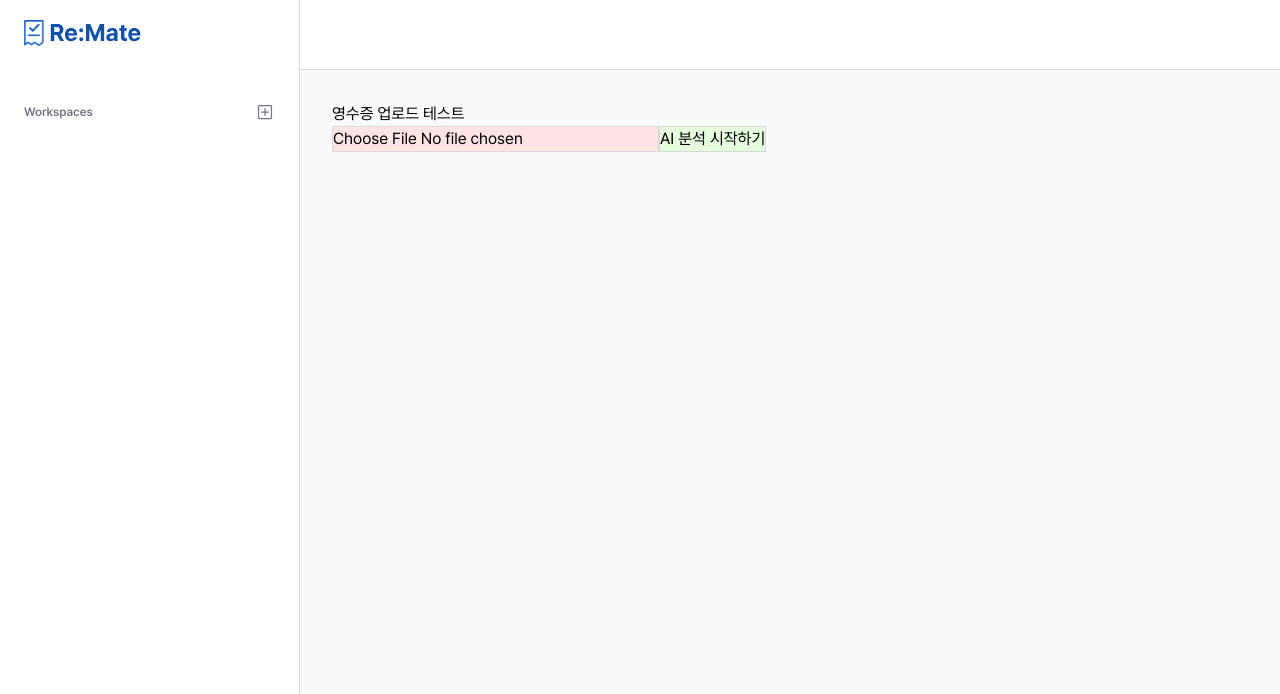
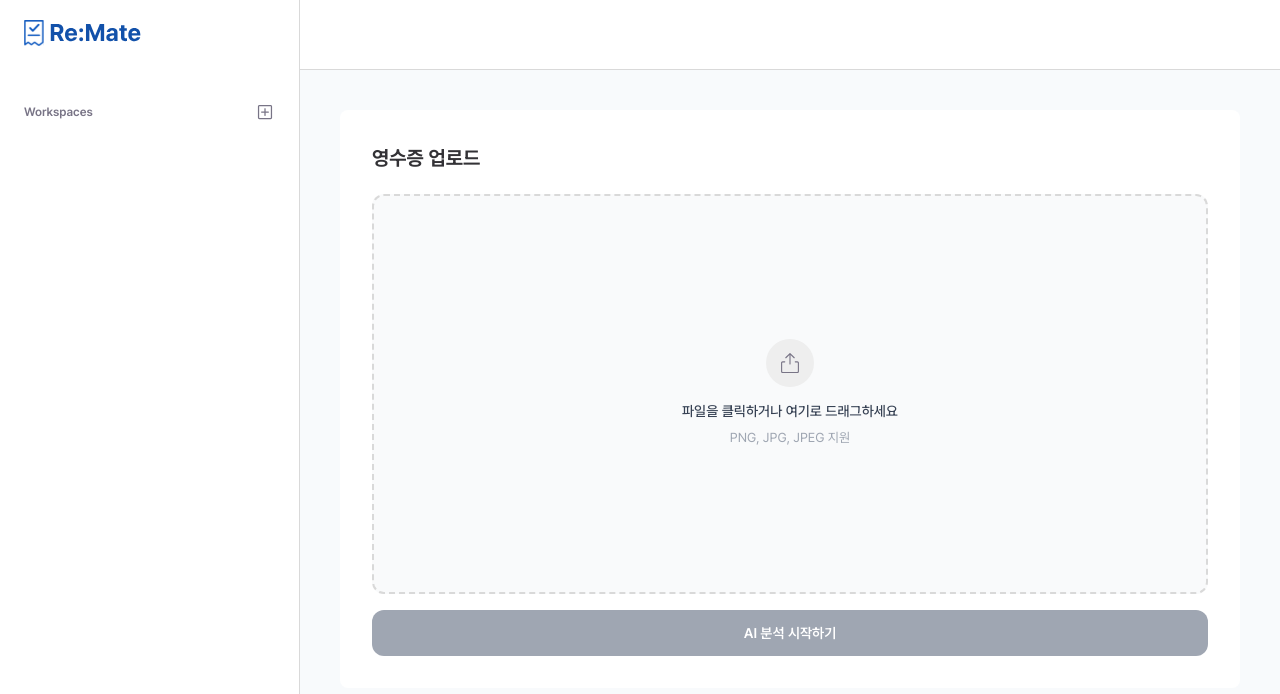
Before and after one commit to LMS10/ReMate, a Next.js app: page /workspace/1/upload in a window 1280 px wide. Shown: the top 694 px of the page. Built offline with nearby package versions, Linux system fonts and the light colour scheme; no server answers.

Commit message:
✨ Feat: 영수증 업로드 페이지 구현

```diff
--- a/src/app/(after-login)/workspace/[workspaceId]/upload/page.tsx
+++ b/src/app/(after-login)/workspace/[workspaceId]/upload/page.tsx
@@ -1,45 +1,305 @@
 'use client';
 
-import { useState } from 'react';
-import { useParams } from 'next/navigation';
-import { useUploadReceipt } from '@/apis/receipt/receipt.queries';
+import { useRef, useState } from 'react';
+import { toast } from 'react-toastify';
+import Image from 'next/image';
+import { useParams, useRouter } from 'next/navigation';
+import {
+  useConfirmReceipt,
+  useUpdateReceipt,
+  useUploadReceipt,
+} from '@/apis/receipt/receipt.queries';
 import { ReceiptUploadResponse } from '@/apis/receipt/receipt.type';
-import ReceiptPayInfo from '@/components/ReceiptPayInfo';
+import Button from '@/components/Buttons';
+import Icon from '@/components/Icon';
+import ConfirmModal from '@/components/modal/contents/ConfirmModal';
+import Modal from '@/components/modal/Modal';
+import ReceiptItemInfo from '@/components/ReceiptItemInfo';
+import ReceiptPayInfo, { ReceiptPayInfoHandle } from '@/components/ReceiptPayInfo';
+import { cn } from '@/utils/cn';
 
-export default function UploadPage() {
+type Step = 'idle' | 'ready' | 'loading' | 'done';
+
+export default function Page() {
+  const router = useRouter();
+  const params = useParams<{ workspaceId: string }>();
+  const fileInputRef = useRef<HTMLInputElement>(null);
+
+  const [step, setStep] = useState<Step>('idle');
   const [file, setFile] = useState<File | null>(null);
+  const [preview, setPreview] = useState<string | null>(null);
   const [uploadData, setUploadData] = useState<ReceiptUploadResponse['data'] | null>(null);
-  const params = useParams<{ workspaceId: string }>();
-  const { mutate: upload, isPending, isError, error } = useUploadReceipt();
+  const [isSaving, setIsSaving] = useState(false);
+  const [isDragging, setIsDragging] = useState(false);
+  const [isDuplicate, setIsDuplicate] = useState(false);
+
+  const receiptPayInfoRef = useRef<ReceiptPayInfoHandle>(null);
+
+  const { mutate: upload, isError, error } = useUploadReceipt();
+  const { mutateAsync: update } = useUpdateReceipt();
+  const { mutateAsync: confirm } = useConfirmReceipt();
+  const [showSaveConfirm, setShowSaveConfirm] = useState(false);
+
+  function handleFileSelect(selected: File) {
+    setFile(selected);
+    setStep('ready');
+    setIsDuplicate(false);
+    const reader = new FileReader();
+    reader.onload = (e) => setPreview(e.target?.result as string);
+    reader.readAsDataURL(selected);
+  }
+
+  function handleInputChange(e: React.ChangeEvent<HTMLInputElement>) {
+    const selected = e.target.files?.[0];
+    if (selected) handleFileSelect(selected);
+  }
+
+  function handleDragOver(e: React.DragEvent) {
+    e.preventDefault();
+    setIsDragging(true);
+  }
+
+  function handleDragLeave() {
+    setIsDragging(false);
+  }
+
+  function handleDrop(e: React.DragEvent) {
+    e.preventDefault();
+    setIsDragging(false);
+    const dropped = e.dataTransfer.files?.[0];
+    if (dropped && dropped.type.startsWith('image/')) {
+      handleFileSelect(dropped);
+    }
+  }
 
   function handleUpload() {
     if (!file) return;
+    setStep('loading');
     upload(
       { file, workspaceId: Number(params.workspaceId) },
       {
-        onSuccess: (res) => setUploadData(res.data),
+        onSuccess: (res) => {
+          if (res.data.duplicate) {
+            setIsDuplicate(true);
+            setStep('ready');
+            return;
+          }
+          setUploadData(res.data);
+          setStep('done');
+        },
+        onError: () => {
+          setStep('ready');
+        },
       },
     );
   }
 
+  async function handleSaveConfirm() {
+    if (!uploadData) return;
+
+    const editedValues = receiptPayInfoRef.current?.getEditedValues() ?? {
+      storeName: uploadData.storeName,
+      totalAmount: uploadData.totalAmount,
+      tradeAt: uploadData.tradeAt,
+    };
+
+    try {
+      await update({
+        id: uploadData.id,
+        workspaceId: Number(params.workspaceId),
+        body: editedValues,
+      });
+    } catch {
+      toast.error('영수증 저장에 실패했습니다.');
+      throw new Error();
+    }
+
+    try {
+      const res = await confirm({ id: uploadData.id, workspaceId: Number(params.workspaceId) });
+      toast.success('저장되었습니다. 관리자 승인 후 처리됩니다.');
+      router.push(`/workspace/${params.workspaceId}/${res.data.id}`);
+    } catch {
+      toast.error('영수증 저장에 실패했습니다.');
+      throw new Error();
+    }
+  }
+
+  function handleCancel() {
+    setIsSaving(false);
+    setStep('idle');
+    setFile(null);
+    setPreview(null);
+    setUploadData(null);
+    if (fileInputRef.current) fileInputRef.current.value = '';
+  }
+
   return (
-    <div className='p-8'>
-      <h1>영수증 업로드 테스트</h1>
+    <div className='m-6 flex flex-col gap-5 rounded-lg bg-white p-6 md:m-10 md:p-8'>
+      <h1 className='text-black-200 text-lg font-bold md:text-xl'>영수증 업로드</h1>
+
+      <div className='flex flex-1 flex-col gap-4'>
+        {(step === 'idle' || step === 'ready') && (
+          <>
+            <div
+              onDragOver={handleDragOver}
+              onDragLeave={handleDragLeave}
+              onDrop={handleDrop}
+              onClick={() => fileInputRef.current?.click()}
+              className={cn(
+                'flex min-h-100 cursor-pointer flex-col items-center justify-center gap-3 rounded-xl border-2 border-dashed transition-colors',
+                isDragging
+                  ? 'border-blue-200 bg-blue-50'
+                  : preview
+                    ? 'border-gray-200 bg-gray-50'
+                    : 'border-gray-300 bg-gray-50 hover:border-blue-200 hover:bg-blue-50',
+              )}
+            >
+              {preview ? (
+                <Image
+                  src={preview}
+                  alt='영수증 미리보기'
+                  width={500}
+                  height={500}
+                  className='max-h-94 max-w-full rounded-lg object-contain'
+                />
+              ) : (
+                <>
+                  <div className='flex h-12 w-12 items-center justify-center rounded-full bg-gray-200'>
+                    <Icon name='upload' size={20} className='text-gray-500' />
+                  </div>
+                  <div className='text-center'>
+                    <p className='md:text-md text-sm font-medium text-gray-700'>
+                      파일을 클릭하거나 여기로 드래그하세요
+                    </p>
+                    <p className='mt-1 text-xs text-gray-400 md:text-sm'>PNG, JPG, JPEG 지원</p>
+                  </div>
+                </>
+              )}
+            </div>
+
             <input
-        className='bg-status-return-bg border border-gray-300'
+              ref={fileInputRef}
               type='file'
               accept='image/*'
-        onChange={(e) => setFile(e.target.files?.[0] ?? null)}
+              className='hidden'
+              onChange={handleInputChange}
             />
-      <button
-        className='bg-status-approval-bg border border-gray-300'
+
+            {file && (
+              <p className='text-xs text-gray-500 md:text-sm'>
+                선택된 파일: <span className='font-medium text-gray-700'>{file.name}</span>
+              </p>
+            )}
+
+            {isError && (
+              <p className='text-xs text-red-500 md:text-sm'>
+                {error?.message ?? '업로드에 실패했습니다.'}
+              </p>
+            )}
+            {isDuplicate && (
+              <p className='text-xs text-red-500 md:text-sm'>이미 등록된 영수증입니다.</p>
+            )}
+
+            <Button
+              group='main'
+              variant='primary'
+              size='lg'
+              className='w-full'
+              disabled={step !== 'ready'}
               onClick={handleUpload}
-        disabled={!file || isPending}
             >
-        {isPending ? '분석 중...' : 'AI 분석 시작하기'}
-      </button>
-      {isError && <p>{error.message}</p>}
-      {uploadData && <ReceiptPayInfo editable uploadData={uploadData} />}
+              AI 분석 시작하기
+            </Button>
+          </>
+        )}
+
+        {step === 'loading' && (
+          <div className='flex flex-1 flex-col items-center justify-center gap-6 py-16'>
+            {preview && (
+              <Image
+                src={preview}
+                alt='영수증 미리보기'
+                width={144}
+                height={192}
+                className='max-h-48 max-w-xs rounded-xl object-contain'
+              />
+            )}
+            <div className='flex w-full max-w-xs flex-col items-center gap-3'>
+              <p className='md:text-md text-sm font-medium text-gray-700'>
+                AI가 영수증을 분석하고 있어요
+              </p>
+              <div className='h-1.5 w-full overflow-hidden rounded-full bg-gray-200'>
+                <div className='h-full animate-[loading_1.6s_ease-in-out_infinite] rounded-full bg-blue-200' />
+              </div>
+              <p className='text-xs text-gray-400 md:text-sm'>잠시만 기다려주세요...</p>
+            </div>
+          </div>
+        )}
+
+        {step === 'done' && uploadData && (
+          <>
+            <div className='flex flex-col gap-4 lg:flex-row lg:items-stretch'>
+              {preview && (
+                <div className='relative min-h-100 flex-1 overflow-hidden rounded-xl border border-gray-200 lg:w-105'>
+                  <Image src={preview} alt='영수증' fill className='object-contain' />
+                </div>
+              )}
+              <div className='flex flex-col gap-4'>
+                <ReceiptPayInfo ref={receiptPayInfoRef} editable uploadData={uploadData} />
+                <ReceiptItemInfo editable uploadData={uploadData} />
+                <div className='mt-auto flex gap-3 lg:justify-end'>
+                  <Button
+                    group='main'
+                    variant='secondary'
+                    size='md'
+                    className='h-10 flex-1 md:h-11.5'
+                    disabled={isSaving}
+                    onClick={handleCancel}
+                  >
+                    취소
+                  </Button>
+                  {showSaveConfirm && (
+                    <Modal onClose={() => setShowSaveConfirm(false)}>
+                      <ConfirmModal
+                        message='영수증을 저장하시겠습니까?'
+                        onConfirm={handleSaveConfirm}
+                        onClose={() => setShowSaveConfirm(false)}
+                      />
+                    </Modal>
+                  )}
+                  <Button
+                    group='main'
+                    variant='primary'
+                    size='md'
+                    className='h-10 flex-1 md:h-11.5'
+                    loading={isSaving}
+                    onClick={() => setShowSaveConfirm(true)}
+                  >
+                    저장
+                  </Button>
+                </div>
+              </div>
+            </div>
+          </>
+        )}
+      </div>
+
+      <style jsx global>{`
+        @keyframes loading {
+          0% {
+            width: 0%;
+            margin-left: 0%;
+          }
+          50% {
+            width: 60%;
+            margin-left: 20%;
+          }
+          100% {
+            width: 0%;
+            margin-left: 100%;
+          }
+        }
+      `}</style>
     </div>
   );
 }
```
Lines whose indentation alone changed are shown as unchanged.
